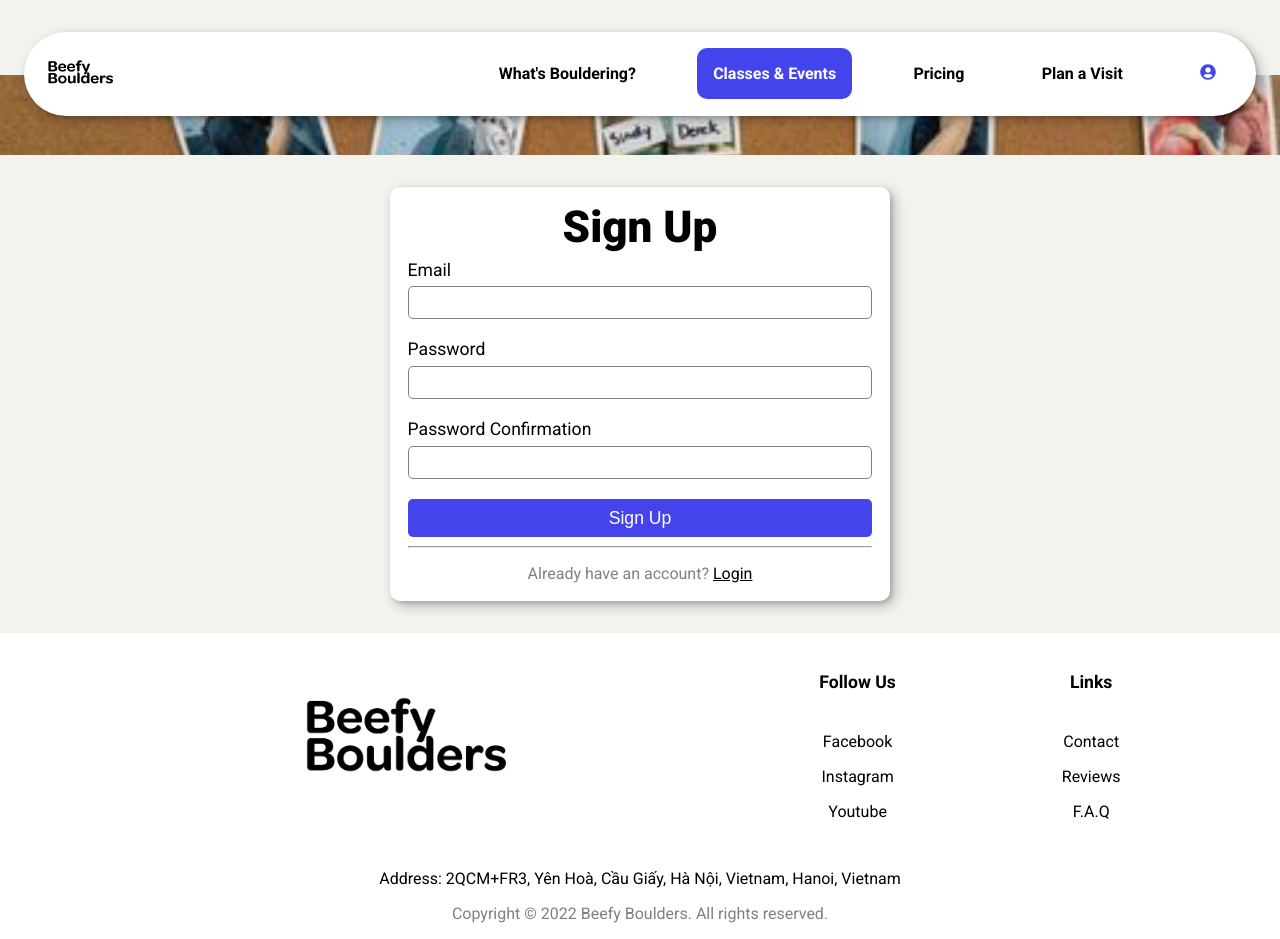
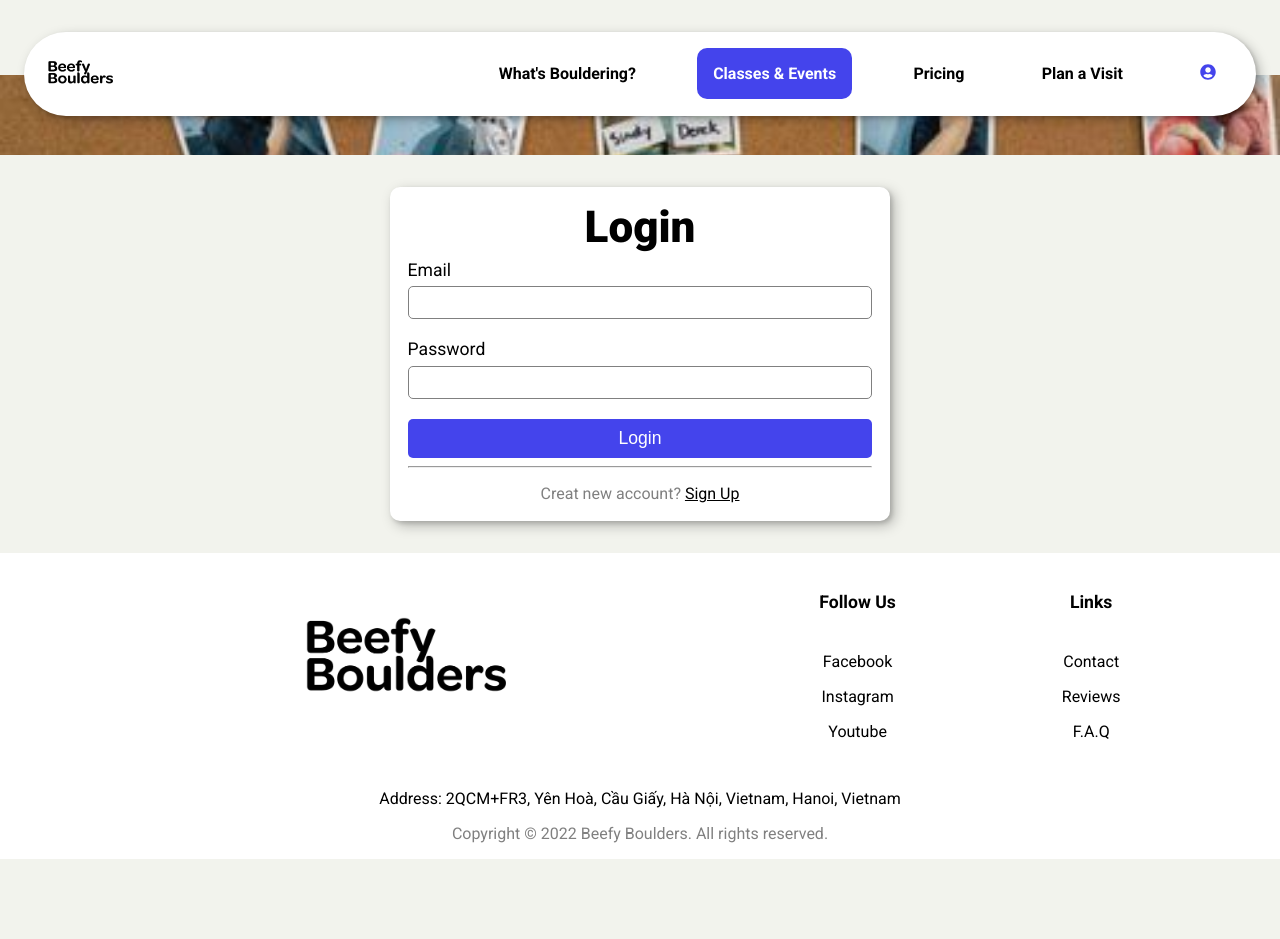
Before and after one commit to NhatAnhVu/beefy-boulders, a React (Create React App) app: page /account in a window 1280 px wide. After the commit the page ends 859 px from the top, so only its background shows below. Built offline with nearby package versions, Linux system fonts and the light colour scheme; the HTML template or start-up script is replaced by a standard one.

Commit message:
Change Account Page

```diff
--- a/src/pages/Account/Account.js
+++ b/src/pages/Account/Account.js
@@ -1,14 +1,18 @@
 import React from 'react'
 import Signup from './Signup'
+import Login from './Login'
+import Page from './Page';
 
 const Account = () => {
   return (
-    <div className="account">
-      <div className="account__bg bg"></div>
-      <div className="account__section section">
-        <Signup />
+
+      <div className="account">
+        <div className="account__bg bg"></div>
+        <div className="account__section section">
+          <Login />
+        </div>
       </div>
-    </div>
+
   )
 }
 
--- /dev/null
+++ b/src/pages/Account/Login.js
@@ -0,0 +1,26 @@
+import React from 'react'
+
+const Login = () => {
+  return (
+    <div className='card'>
+      <h1 className='section__title'>Login</h1>
+      <div className='card-main'>
+        <div id='email'>
+          <label className='form-label'>Email</label> <br />
+          <input className='form-input' type='email' />
+        </div>
+        <div id='password'>
+          <label className='form-label'>Password</label> <br />
+          <input className='form-input' type='password' />
+        </div>
+        <button className='card-button' type='submite'>Login</button>
+        <hr />
+        <div className='card-text'>
+          Creat new account? <a href="#">Sign Up</a>
+        </div>
+      </div>
+    </div>
+  )
+}
+
+export default Login
--- /dev/null
+++ b/src/pages/Account/Page.js
@@ -0,0 +1,9 @@
+import React from 'react'
+
+const Page = () => {
+  return (
+    <div>Page</div>
+  )
+}
+
+export default Page
--- a/src/pages/Account/Signup.js
+++ b/src/pages/Account/Signup.js
@@ -1,27 +1,22 @@
-import React, { useState } from 'react';
-import { useRef } from 'react';
+import React from 'react';
 
 const Signup = () => {
-  const emailRef = useRef()
-  const passwordRef = useRef()
-  const passwordConfirmRef = useRef()
 
   return (
-    <>
       <div className='card'>
           <h1 className='section__title'>Sign Up</h1>
         <div className='card-main'>
           <div id='email'>
             <label className='form-label'>Email</label> <br />
-            <input className='form-input' type='email' ref={emailRef} />
+            <input className='form-input' type='email' />
           </div>
           <div id='password'>
             <label className='form-label'>Password</label> <br />
-            <input className='form-input' type='password' ref={passwordRef} />
+            <input className='form-input' type='password' />
           </div>
           <div id='password-confirm'>
             <label className='form-label'>Password Confirmation</label> <br />
-            <input className='form-input' type='password' ref={passwordConfirmRef} />
+            <input className='form-input' type='password' />
           </div>
           <button className='card-button' type='submite'>Sign Up</button>
           <hr />
@@ -30,8 +25,6 @@ const Signup = () => {
           </div>
         </div>
       </div>
-
-    </>
   )
 }
 
```
